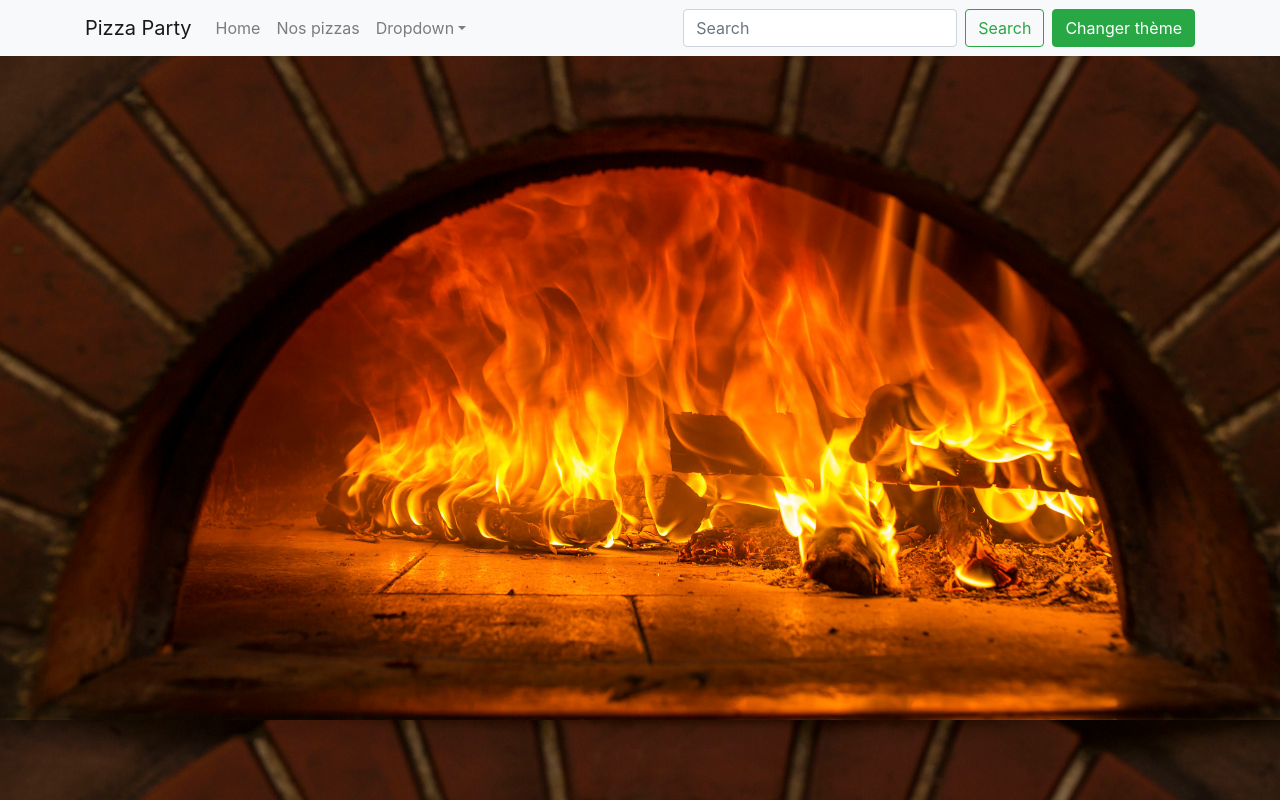
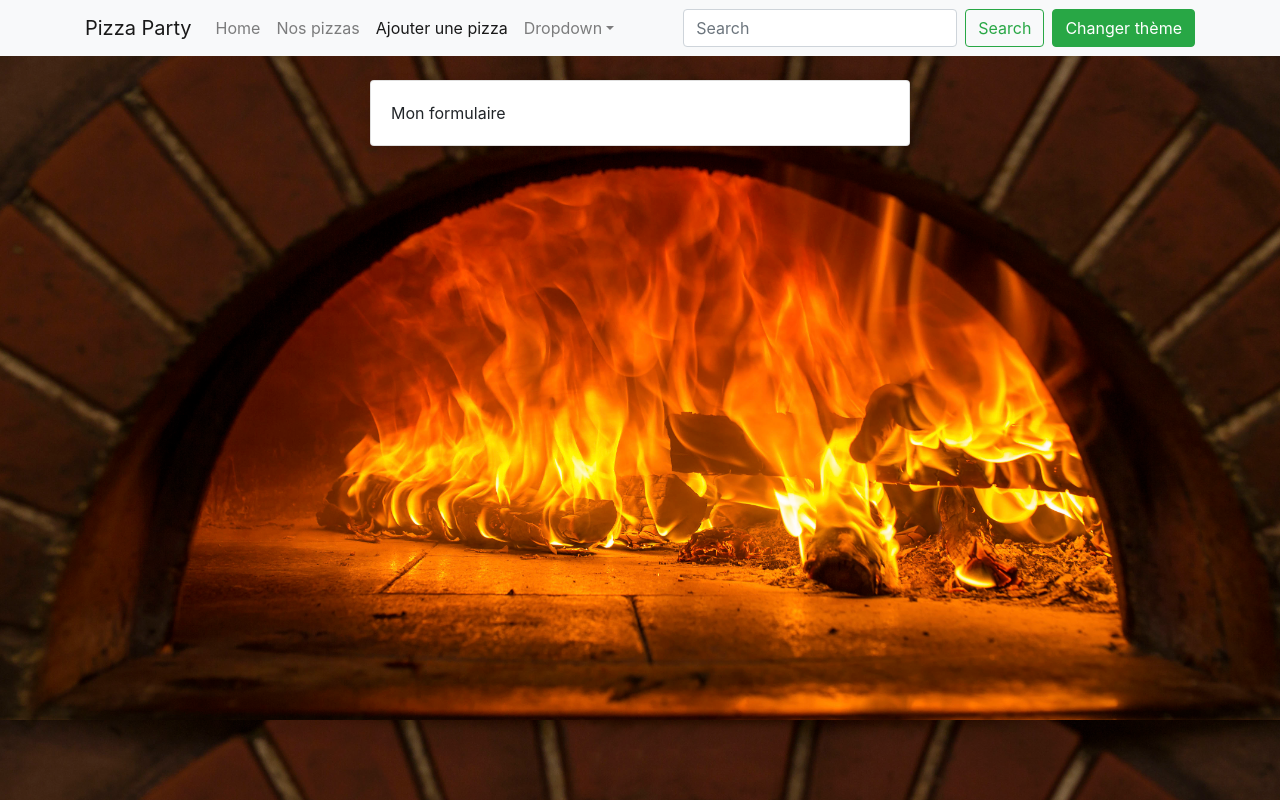
Before and after one commit to Hemjie/Angular-Pizzaparty, an Angular app: page /pizzas/add in a window 1280 px wide. Before the commit this address led to /. Built offline with nearby package versions, Linux system fonts and the light colour scheme.

Commit message:
création de la page pizza-add

```diff
--- a/db.json
+++ b/db.json
@@ -3,6 +3,7 @@
             {"id": 1, "name": "Reine", "price": 12, "image": "reine.jpg"},
             {"id": 2, "name": "4 fromages", "price": 13, "image": "4-fromages.jpg"},
             {"id": 3, "name": "Orientale", "price": 11, "image": "orientale.jpg"},
-            {"id": 4, "name": "Cannibale", "price": 9, "image": "cannibale.jpg"}
+            {"id": 4, "name": "Cannibale", "price": 9, "image": "cannibale.jpg"},
+            {"id": 5, "name": "Ma pizza", "price": 15, "image": "cannibale.jpg"}
     ]
 }
--- a/src/app/app.module.ts
+++ b/src/app/app.module.ts
@@ -9,13 +9,15 @@ import { PizzaListComponent } from './pizza-list/pizza-list.component';
 import { MenuComponent } from './menu/menu.component';
 import { RouterModule } from '@angular/router';
 import { HomeComponent } from './home/home.component';
+import { PizzaAddComponent } from './pizza-add/pizza-add.component';
 
 @NgModule({
   declarations: [
     AppComponent,
     PizzaListComponent,
     MenuComponent,
-    HomeComponent
+    HomeComponent,
+    PizzaAddComponent
   ],
   imports: [
     BrowserModule,
@@ -26,6 +28,7 @@ import { HomeComponent } from './home/home.component';
       //on définit toutes les routes (pages) du site
       { path: '', component: HomeComponent },
       { path: 'pizzas', component: PizzaListComponent },
+      { path: 'pizzas/add', component: PizzaAddComponent }
     ])
   ],
   providers: [],
--- a/src/app/menu/menu.component.html
+++ b/src/app/menu/menu.component.html
@@ -12,7 +12,11 @@
                     true}">Home</a>
                 </li>
                 <li class="nav-item">
-                    <a class="nav-link" routerLink="/pizzas" routerLinkActive="active">Nos pizzas</a>
+                    <a class="nav-link" routerLink="/pizzas" routerLinkActive="active" [routerLinkActiveOptions]="{exact:
+                        true}">Nos pizzas</a>
+                </li>
+                <li class="nav-item">
+                    <a class="nav-link" routerLink="/pizzas/add" routerLinkActive="active">Ajouter une pizza</a>
                 </li>
                 <li ngbDropdown class="nav-item dropdown">
                     <a class="nav-link dropdown-toggle" id="dropdownBasic1" role="button" ngbDropdownToggle>Dropdown</a>
--- /dev/null
+++ b/src/app/pizza-add/pizza-add.component.html
@@ -0,0 +1,9 @@
+<div class="row">
+    <div class="col-lg-6 offset-lg-3">
+        <div class="card shadow">
+            <div class="card-body">
+                Mon formulaire
+            </div>
+        </div>
+    </div>
+</div>
--- /dev/null
+++ b/src/app/pizza-add/pizza-add.component.ts
@@ -0,0 +1,15 @@
+import { Component, OnInit } from '@angular/core';
+
+@Component({
+  selector: 'app-pizza-add',
+  templateUrl: './pizza-add.component.html',
+  styleUrls: ['./pizza-add.component.scss']
+})
+export class PizzaAddComponent implements OnInit {
+
+  constructor() { }
+
+  ngOnInit(): void {
+  }
+
+}
```
Also changed, not shown: src/app/pizza-add/pizza-add.component.scss (added), 1 other file (tests, documents, lock files or other folders).
